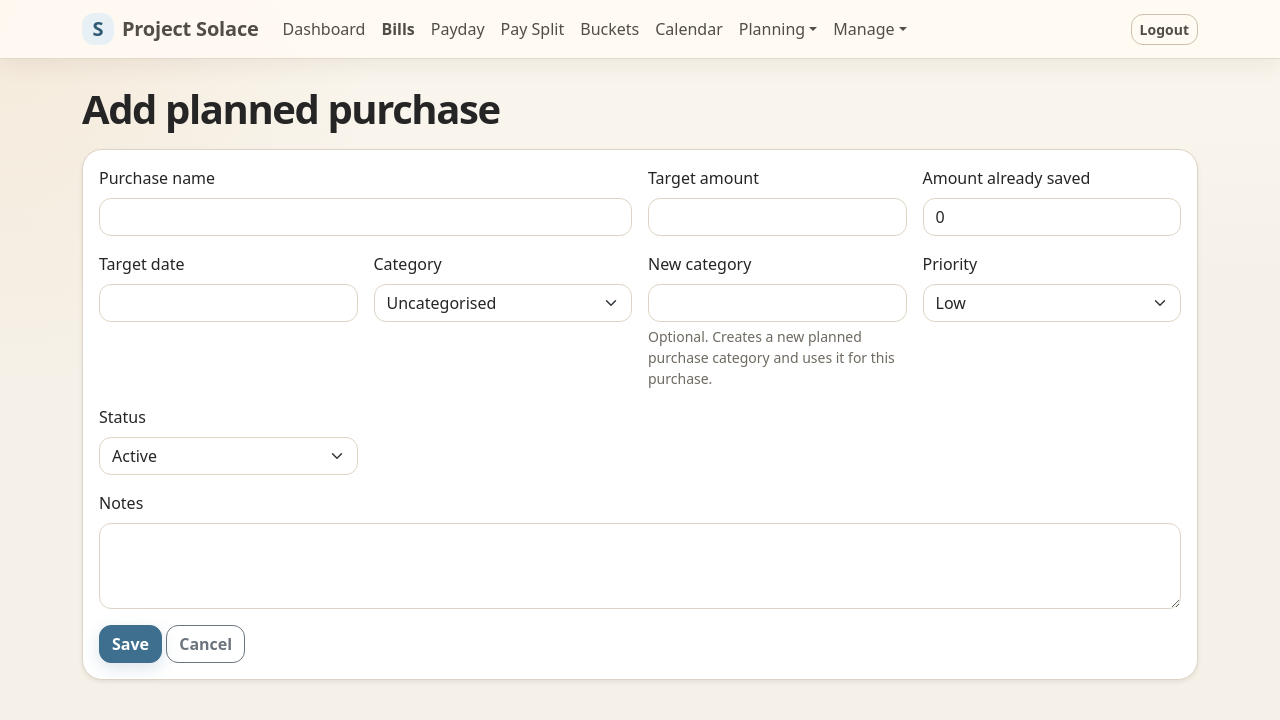
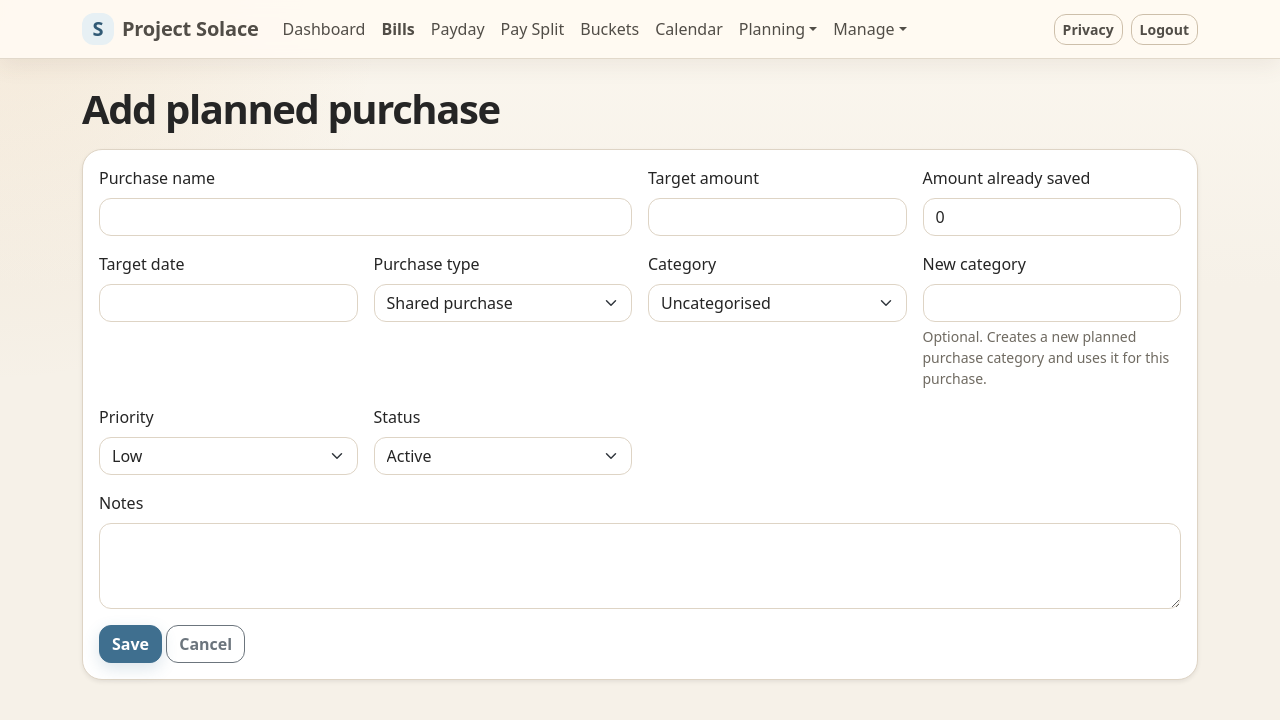
Before and after one commit to Moose151/project-solace, a Flask app: page /purchases/new in a window 1280 px wide. Shown: the top 720 px of the page. Run offline with Flask 3, Linux system fonts and the light colour scheme; a user stored in the database is signed in; data comes from the database, SQL or seed files in the repository.

Commit message:
Add privacy filter and planned purchase scope

```diff
--- a/app/forms.py
+++ b/app/forms.py
@@ -74,6 +74,13 @@ class PlannedPurchaseForm(FlaskForm):
     target_date = StringField("Target date", validators=[DataRequired()], description="YYYY-MM-DD or DD/MM/YYYY")
     category_id = SelectField("Category", coerce=int, validators=[Optional()])
     new_category_name = StringField("New category", validators=[Optional(), Length(max=80)], description="Optional. Creates a new planned purchase category and uses it for this purchase.")
+    purchase_scope = SelectField(
+        "Purchase type",
+        choices=[("Shared", "Shared purchase"), ("Individual", "Individual purchase")],
+        default="Shared",
+        description="Shared purchases are saved for by the household. Individual purchases are funded from one person's individual spending."
+    )
+    owner_name = SelectField("Person", choices=[], validators=[Optional()], description="Only used for individual planned purchases.")
     priority = SelectField("Priority", choices=[("Low", "Low"), ("Medium", "Medium"), ("High", "High")])
     status = SelectField("Status", choices=[("Active", "Active"), ("Purchased", "Purchased"), ("Paused", "Paused"), ("Cancelled", "Cancelled")])
     notes = TextAreaField("Notes", validators=[Optional()])
--- a/app/models.py
+++ b/app/models.py
@@ -80,6 +80,8 @@ class PlannedPurchase(db.Model):
     category_id = db.Column(db.Integer, db.ForeignKey("category.id"), nullable=True)
     priority = db.Column(db.String(20), nullable=False, default="Medium")
     status = db.Column(db.String(20), nullable=False, default="Active")  # Active, Purchased, Paused, Cancelled
+    purchase_scope = db.Column(db.String(20), nullable=False, default="Shared")  # Shared or Individual
+    owner_name = db.Column(db.String(120), nullable=True)
     notes = db.Column(db.Text, nullable=True)
 
     category = db.relationship("Category")
--- a/app/routes.py
+++ b/app/routes.py
@@ -16,7 +16,8 @@ from .forms import LoginForm, SettingsForm, CategoryForm, RecurringBillForm, Pla
 from .budget_engine import (
     annual_cost, fortnightly_bill_amount, generate_bill_dates,
     planned_purchase_fortnightly_amount, current_pay_cycle, household_pay_cycle, money, parse_date, income_for_cycle,
-    generate_income_dates, next_income_pay_date, calculate_bucket_allocations, calculate_person_bucket_allocations
+    generate_income_dates, next_income_pay_date, calculate_bucket_allocations, calculate_person_bucket_allocations,
+    is_shared_purchase, planned_purchase_scope_label
 )
 
 main = Blueprint("main", __name__)
@@ -326,61 +327,42 @@ def get_dashboard_widgets():
 
 
 
-def get_cycle_window(settings, income_sources=None, today=None, offset=0):
-    """Return the pay-cycle window.
-
-    The current cycle is based on the earliest active income source's known
-    payday. That known payday is an anchor date and can be in the past.
-
-    offset=0 returns the current cycle.
-    offset=1 returns the next cycle.
-    offset=-1 returns the previous cycle.
+def get_cycle_window(settings, income_sources=None, offset=0, today=None):
+    """Return the household pay-cycle window, optionally shifted by 14-day cycles.
+
+    Active income sources are treated as the source of truth. Their stored
+    dates are known-payday anchors and can be in the past. This function must
+    not call itself; it calculates the current cycle directly from the earliest
+    active income anchor and then applies the requested offset.
     """
-    if today is None:
-        today = date.today()
-
-    active_income_sources = [
+    today = today or date.today()
+    active_sources = [
         source for source in (income_sources or [])
         if getattr(source, "active", False) and getattr(source, "next_pay_date", None)
     ]
 
-    anchor_date = None
-
-    if active_income_sources:
-        # Use the earliest active income date as the household pay-cycle anchor.
-        parsed_dates = []
-        for source in active_income_sources:
-            parsed_date = parse_date(source.next_pay_date)
-            if parsed_date:
-                parsed_dates.append(parsed_date)
-
-        if parsed_dates:
-            anchor_date = min(parsed_dates)
-
-    if anchor_date is None:
-        # Fallback to household settings if no active income source exists.
-        anchor_date = parse_date(settings.first_payday)
-
-    if anchor_date is None:
-        # Final fallback so the app does not crash on an incomplete setup.
-        anchor_date = today
-
-    # Move the cycle anchor forward until today is inside the current cycle.
-    cycle_start = anchor_date
+    anchors = []
+    for source in active_sources:
+        anchor = parse_date(getattr(source, "next_pay_date", None))
+        if anchor:
+            anchors.append(anchor)
+
+    if anchors:
+        cycle_start = min(anchors)
+    else:
+        cycle_start = parse_date(getattr(settings, "first_payday", None)) or today
+
     while cycle_start + timedelta(days=13) < today:
         cycle_start += timedelta(days=14)
 
-    # If the anchor is still in the future, move backwards until today fits.
     while cycle_start > today:
         cycle_start -= timedelta(days=14)
 
-    # Apply requested cycle offset.
     if offset:
-        cycle_start += timedelta(days=14 * offset)
+        cycle_start += timedelta(days=14 * int(offset))
 
     cycle_end = cycle_start + timedelta(days=13)
     next_payday = cycle_end + timedelta(days=1)
-
     return cycle_start, cycle_end, next_payday
 
 
@@ -415,12 +397,49 @@ def get_or_create_cycle_closeout(cycle_start, cycle_end):
     return closeout
 
 
+def purchase_person_choices():
+    """Return person choices based on configured income owners."""
+    names = sorted({
+        (source.owner_name or "Household").strip()
+        for source in IncomeSource.query.filter_by(active=True).all()
+        if (source.owner_name or "").strip()
+    }, key=str.lower)
+    choices = [("", "Select person")]
+    choices.extend((name, name) for name in names)
+    return choices
+
+
+def prepare_purchase_form(form, purchase=None):
+    form.category_id.choices = category_choices("Purchase")
+    form.owner_name.choices = purchase_person_choices()
+    if purchase and request.method == "GET":
+        form.category_id.data = purchase.category_id or 0
+        form.owner_name.data = purchase.owner_name or ""
+
+
+def shared_active_purchases():
+    return [p for p in PlannedPurchase.query.filter_by(status="Active").all() if is_shared_purchase(p)]
+
+
+def individual_purchase_contributions(first_payday):
+    rows = {}
+    for purchase in PlannedPurchase.query.filter_by(status="Active").all():
+        if is_shared_purchase(purchase):
+            continue
+        person = purchase.owner_name or "Unassigned"
+        rows.setdefault(person, {"person": person, "purchases": [], "total": 0})
+        amount = planned_purchase_fortnightly_amount(purchase, first_payday)
+        rows[person]["purchases"].append({"purchase": purchase, "amount": amount})
+        rows[person]["total"] = money(rows[person]["total"] + amount)
+    return sorted(rows.values(), key=lambda row: row["person"].lower())
+
+
 @main.context_processor
 def inject_globals():
     settings = get_settings()
     theme_mode = settings.theme if settings and settings.theme in ["Light", "Dark", "Auto"] else "Light"
     show_help_tips = True if not settings else bool(getattr(settings, "show_help_tips", True))
-    return {"settings": settings, "money": money, "theme_mode": theme_mode, "show_help_tips": show_help_tips}
+    return {"settings": settings, "money": money, "theme_mode": theme_mode, "show_help_tips": show_help_tips, "planned_purchase_scope_label": planned_purchase_scope_label}
 
 
 @main.route("/health")
@@ -453,15 +472,17 @@ def dashboard():
     settings = get_settings()
     bills = RecurringBill.query.filter_by(active=True).order_by(RecurringBill.name).all()
     purchases = PlannedPurchase.query.filter_by(status="Active").order_by(PlannedPurchase.target_date).all()
+    shared_purchases = [p for p in purchases if is_shared_purchase(p)]
+    individual_purchase_rows = individual_purchase_contributions(settings.first_payday)
 
     bill_fortnightly_total = money(sum(fortnightly_bill_amount(b) for b in bills))
-    purchase_fortnightly_total = money(sum(planned_purchase_fortnightly_amount(p, settings.first_payday) for p in purchases))
+    purchase_fortnightly_total = money(sum(planned_purchase_fortnightly_amount(p, settings.first_payday) for p in shared_purchases))
     buffer_amount = money(settings.default_buffer_amount)
     total_set_aside = money(bill_fortnightly_total + purchase_fortnightly_total + buffer_amount)
 
     today = date.today()
     income_sources = IncomeSource.query.filter_by(active=True).order_by(IncomeSource.next_pay_date, IncomeSource.name).all()
-    cycle_start, cycle_end, next_payday = household_pay_cycle(settings.first_payday, income_sources, today=today)
+    cycle_start, cycle_end, next_payday = get_cycle_window(settings, income_sources, today=today)
     income_items, income_total = income_for_cycle(income_sources, cycle_start, cycle_end)
     buckets = Bucket.query.filter_by(active=True).order_by(Bucket.sort_order, Bucket.name).all()
     bucket_allocations = calculate_bucket_allocations(buckets, income_total)
@@ -531,6 +552,8 @@ def dashboard():
         monthly_total=monthly_total,
         annual_total=annual_total,
         purchases=purchases,
+        shared_purchases=shared_purchases,
+        individual_purchase_rows=individual_purchase_rows,
         planned_purchase_fortnightly_amount=planned_purchase_fortnightly_amount,
         setup_steps=setup_steps,
         show_setup=show_setup,
@@ -876,6 +899,7 @@ def cycle_closeout():
         income_total=income_total,
         bucket_allocations=bucket_allocations,
         person_bucket_allocations=person_bucket_allocations,
+        individual_purchase_rows=individual_purchase_contributions(settings.first_payday),
         checklist_items=checklist_items,
     )
 
@@ -911,17 +935,26 @@ def purchases():
     rows = PlannedPurchase.query.all()
     rows = sorted(rows, key=lambda p: (p.status != "Active", priority_order.get(p.priority, 1), p.target_date or "9999-12-31", p.name.lower()))
     settings = get_settings()
-    return render_template("purchases.html", purchases=rows, planned_purchase_fortnightly_amount=planned_purchase_fortnightly_amount, first_payday=settings.first_payday)
+    individual_purchase_rows = individual_purchase_contributions(settings.first_payday)
+    return render_template(
+        "purchases.html",
+        purchases=rows,
+        planned_purchase_fortnightly_amount=planned_purchase_fortnightly_amount,
+        first_payday=settings.first_payday,
+        individual_purchase_rows=individual_purchase_rows,
+    )
 
 
 @main.route("/purchases/new", methods=["GET", "POST"])
 @login_required
 def new_purchase():
     form = PlannedPurchaseForm()
-    form.category_id.choices = category_choices("Purchase")
+    prepare_purchase_form(form)
     if form.validate_on_submit():
         purchase = PlannedPurchase()
         form.populate_obj(purchase)
+        if purchase.purchase_scope != "Individual":
+            purchase.owner_name = None
         purchase.target_date = normalise_date_string(purchase.target_date)
         new_category = get_or_create_category(form.new_category_name.data, "Purchase")
         purchase.category_id = new_category.id if new_category else (form.category_id.data or None)
@@ -937,11 +970,11 @@ def new_purchase():
 def edit_purchase(purchase_id):
     purchase = db.session.get(PlannedPurchase, purchase_id)
     form = PlannedPurchaseForm(obj=purchase)
-    form.category_id.choices = category_choices("Purchase")
-    if request.method == "GET":
-        form.category_id.data = purchase.category_id or 0
+    prepare_purchase_form(form, purchase)
     if form.validate_on_submit():
         form.populate_obj(purchase)
+        if purchase.purchase_scope != "Individual":
+            purchase.owner_name = None
         purchase.target_date = normalise_date_string(purchase.target_date)
         new_category = get_or_create_category(form.new_category_name.data, "Purchase")
         purchase.category_id = new_category.id if new_category else (form.category_id.data or None)
@@ -1136,7 +1169,7 @@ def pay_cycle():
 
     bills_due = money(sum(o.amount for o in occurrences if o.status != "Paid"))
     active_bills = RecurringBill.query.filter_by(active=True).all()
-    purchases = PlannedPurchase.query.filter_by(status="Active").all()
+    purchases = shared_active_purchases()
     recurring_average = money(sum(fortnightly_bill_amount(b) for b in active_bills))
     purchase_average = money(sum(planned_purchase_fortnightly_amount(p, settings.first_payday) for p in purchases))
     total_average = money(recurring_average + purchase_average + settings.default_buffer_amount)
@@ -1245,7 +1278,7 @@ def buckets():
 
     settings = get_settings()
     income_sources = IncomeSource.query.filter_by(active=True).order_by(IncomeSource.next_pay_date, IncomeSource.owner_name, IncomeSource.name).all()
-    cycle_start, cycle_end, next_payday = household_pay_cycle(settings.first_payday, income_sources)
+    cycle_start, cycle_end, next_payday = get_cycle_window(settings, income_sources)
     income_items, income_total = income_for_cycle(income_sources, cycle_start, cycle_end)
     bucket_allocations = calculate_bucket_allocations(active_buckets, income_total)
     person_bucket_allocations = calculate_person_bucket_allocations(income_items, active_buckets, income_total)
@@ -1322,13 +1355,13 @@ def delete_bucket(bucket_id):
 def pay_split():
     settings = get_settings()
     income_sources = IncomeSource.query.filter_by(active=True).order_by(IncomeSource.next_pay_date, IncomeSource.name).all()
-    cycle_start, cycle_end, next_payday = household_pay_cycle(settings.first_payday, income_sources)
+    cycle_start, cycle_end, next_payday = get_cycle_window(settings, income_sources)
     income_items, income_total = income_for_cycle(income_sources, cycle_start, cycle_end)
     buckets = Bucket.query.filter_by(active=True).order_by(Bucket.sort_order, Bucket.name).all()
     bucket_allocations = calculate_bucket_allocations(buckets, income_total)
     person_bucket_allocations = calculate_person_bucket_allocations(income_items, buckets, income_total)
     recurring_average = money(sum(fortnightly_bill_amount(b) for b in RecurringBill.query.filter_by(active=True).all()))
-    purchase_average = money(sum(planned_purchase_fortnightly_amount(p, settings.first_payday) for p in PlannedPurchase.query.filter_by(status="Active").all()))
+    purchase_average = money(sum(planned_purchase_fortnightly_amount(p, settings.first_payday) for p in shared_active_purchases()))
     required_set_aside = money(recurring_average + purchase_average + settings.default_buffer_amount)
     bills_bucket_total = money(sum(row["rounded_amount"] for row in bucket_allocations if row["bucket"].bucket_type in ["Bills", "Planned purchases"]))
     bucket_total = money(sum(row["rounded_amount"] for row in bucket_allocations))
@@ -1343,6 +1376,7 @@ def pay_split():
         income_total=income_total,
         bucket_allocations=bucket_allocations,
         person_bucket_allocations=person_bucket_allocations,
+        individual_purchase_rows=individual_purchase_contributions(settings.first_payday),
         recurring_average=recurring_average,
         purchase_average=purchase_average,
         required_set_aside=required_set_aside,
@@ -1436,6 +1470,7 @@ def payday_checklist():
         income_total=income_total,
         bucket_allocations=bucket_allocations,
         person_bucket_allocations=person_bucket_allocations,
+        individual_purchase_rows=individual_purchase_contributions(settings.first_payday),
         checklist_items=checklist_items,
         checklist_rows=checklist_rows,
         hidden_preferences=hidden_preferences,
@@ -1584,6 +1619,8 @@ def purchases_to_rows():
             "category": purchase.category.name if purchase.category else "",
             "priority": purchase.priority,
             "status": purchase.status,
+            "purchase_scope": getattr(purchase, "purchase_scope", "Shared"),
+            "owner_name": getattr(purchase, "owner_name", "") or "",
             "notes": purchase.notes or "",
         })
     return rows
--- a/app/static/css/site.css
+++ b/app/static/css/site.css
@@ -1310,3 +1310,29 @@ html[data-bs-theme="dark"] .modern-calendar .calendar-day.today {
     flex: 1 1 auto;
   }
 }
+
+
+/* v23 privacy filter */
+#privacyToggle.active {
+  background: rgba(255,255,255,.18);
+  border-color: rgba(255,255,255,.42);
+}
+.privacy-blur .money-value {
+  filter: blur(7px);
+  user-select: none;
+  transition: filter .15s ease;
+}
+.privacy-blur .money-value:hover,
+.privacy-blur .money-value:focus {
+  filter: blur(4px);
+}
+.privacy-blur .metric-value,
+.privacy-blur .summary-pill strong,
+.privacy-blur td:nth-child(n+4) {
+  /* fallback for values not automatically wrapped */
+}
+.badge-soft {
+  color: var(--hs-text);
+  background: var(--hs-surface-soft);
+  border: 1px solid var(--hs-border);
+}
--- a/app/templates/base.html
+++ b/app/templates/base.html
@@ -62,6 +62,7 @@
           </ul>
         </li>
       </ul>
+      <button class="btn btn-outline-light btn-sm me-2" type="button" id="privacyToggle" aria-pressed="false" title="Blur money amounts">Privacy</button>
       <a class="btn btn-outline-light btn-sm" href="{{ url_for('main.logout') }}">Logout</a>
       {% endif %}
     </div>
@@ -96,6 +97,56 @@
   document.querySelectorAll('[data-bs-toggle="tooltip"]').forEach(function (el) {
     new bootstrap.Tooltip(el, { trigger: 'hover focus click' });
   });
+
+  (function solacePrivacyFilter() {
+    function wrapMoneyTextNodes(root) {
+      if (!root || root.dataset.moneyWrapped === 'true') return;
+      var walker = document.createTreeWalker(root, NodeFilter.SHOW_TEXT, {
+        acceptNode: function(node) {
+          if (!node.nodeValue || !/[\$£€]\s?\d|\d[\d,]*\.\d{2}\s?\/fortnight/.test(node.nodeValue)) {
+            return NodeFilter.FILTER_REJECT;
+          }
+          var parent = node.parentElement;
+          if (!parent || parent.closest('script,style,textarea,input,select,.money-value')) {
+            return NodeFilter.FILTER_REJECT;
+          }
+          return NodeFilter.FILTER_ACCEPT;
+        }
+      });
+      var nodes = [];
+      while (walker.nextNode()) nodes.push(walker.currentNode);
+      nodes.forEach(function(node) {
+        var span = document.createElement('span');
+        span.className = 'money-value';
+        span.textContent = node.nodeValue;
+        node.parentNode.replaceChild(span, node);
+      });
+      root.dataset.moneyWrapped = 'true';
+    }
+
+    function setPrivacy(enabled) {
+      document.body.classList.toggle('privacy-blur', enabled);
+      localStorage.setItem('solacePrivacyBlur', enabled ? '1' : '0');
+      var button = document.getElementById('privacyToggle');
+      if (button) {
+        button.setAttribute('aria-pressed', enabled ? 'true' : 'false');
+        button.classList.toggle('active', enabled);
+        button.textContent = enabled ? 'Privacy on' : 'Privacy';
+      }
+    }
+
+    document.addEventListener('DOMContentLoaded', function() {
+      wrapMoneyTextNodes(document.querySelector('main'));
+      var enabled = localStorage.getItem('solacePrivacyBlur') === '1';
+      setPrivacy(enabled);
+      var button = document.getElementById('privacyToggle');
+      if (button) {
+        button.addEventListener('click', function() {
+          setPrivacy(!document.body.classList.contains('privacy-blur'));
+        });
+      }
+    });
+  })();
 </script>
 </body>
 </html>
--- a/app/templates/dashboard.html
+++ b/app/templates/dashboard.html
@@ -78,7 +78,7 @@
               </div>
               <div class="summary-pills">
                 <div class="summary-pill"><span>Recurring bills</span><strong>{{ settings.currency_symbol }}{{ '%.2f'|format(bill_fortnightly_total) }}</strong></div>
-                <div class="summary-pill"><span>Planned purchases</span><strong>{{ settings.currency_symbol }}{{ '%.2f'|format(purchase_fortnightly_total) }}</strong></div>
+                <div class="summary-pill"><span>Shared planned purchases</span><strong>{{ settings.currency_symbol }}{{ '%.2f'|format(purchase_fortnightly_total) }}</strong></div>
                 <div class="summary-pill"><span>Buffer</span><strong>{{ settings.currency_symbol }}{{ '%.2f'|format(buffer_amount) }}</strong></div>
               </div>
             </div>
@@ -222,6 +222,7 @@
                 {% set pct = (purchase.amount_saved / purchase.target_amount * 100) if purchase.target_amount else 0 %}
                 <div class="purchase-card border rounded p-3 mb-3">
                   <div class="d-flex justify-content-between gap-3"><strong>{{ purchase.name }}</strong><span>{{ settings.currency_symbol }}{{ '%.2f'|format(planned_purchase_fortnightly_amount(purchase, settings.first_payday)) }}/fortnight</span></div>
+                  <div class="text-muted small">{{ planned_purchase_scope_label(purchase) }}</div>
                   <div class="progress my-2 progress-thin"><div class="progress-bar" style="width: {{ [pct, 100]|min }}%"></div></div>
                   <div class="small text-muted mb-2">{{ settings.currency_symbol }}{{ '%.2f'|format(purchase.amount_saved) }} saved of {{ settings.currency_symbol }}{{ '%.2f'|format(purchase.target_amount) }} · target {{ purchase.target_date }}</div>
                   <form class="d-flex gap-2" method="post" action="{{ url_for('main.add_purchase_saved', purchase_id=purchase.id) }}">
--- a/app/templates/purchase_form.html
+++ b/app/templates/purchase_form.html
@@ -8,6 +8,8 @@
   <div class="col-md-3">{{ form.target_amount.label(class="form-label") }} {{ form.target_amount(class="form-control") }}</div>
   <div class="col-md-3">{{ form.amount_saved.label(class="form-label") }} {{ form.amount_saved(class="form-control") }}</div>
   <div class="col-md-3">{{ form.target_date.label(class="form-label") }} {{ form.target_date(class="form-control") }}</div>
+  <div class="col-md-3">{{ form.purchase_scope.label(class="form-label") }} {{ help_tip(form.purchase_scope.description) }} {{ form.purchase_scope(class="form-select", id="purchase_scope") }}</div>
+  <div class="col-md-3" id="purchase_owner_wrap">{{ form.owner_name.label(class="form-label") }} {{ help_tip(form.owner_name.description) }} {{ form.owner_name(class="form-select") }}</div>
   <div class="col-md-3">{{ form.category_id.label(class="form-label") }} {{ form.category_id(class="form-select") }}</div>
   <div class="col-md-3">{{ form.new_category_name.label(class="form-label") }} {{ form.new_category_name(class="form-control") }}<div class="form-text">{{ form.new_category_name.description }}</div></div>
   <div class="col-md-3">{{ form.priority.label(class="form-label") }} {{ help_tip("Priority is currently used for sorting and visual importance only. It does not change the set-aside calculation yet.") }} {{ form.priority(class="form-select") }}</div>
@@ -15,4 +17,19 @@
   <div class="col-12">{{ form.notes.label(class="form-label") }} {{ form.notes(class="form-control", rows="3") }}</div>
   <div class="col-12"><button class="btn btn-primary">Save</button> <a href="{{ url_for('main.purchases') }}" class="btn btn-outline-secondary">Cancel</a></div>
 </div></form>
+
+<script>
+(function(){
+  var scope = document.getElementById('purchase_scope');
+  var ownerWrap = document.getElementById('purchase_owner_wrap');
+  function updateOwnerVisibility(){
+    if (!scope || !ownerWrap) return;
+    ownerWrap.style.display = scope.value === 'Individual' ? '' : 'none';
+  }
+  if (scope) {
+    scope.addEventListener('change', updateOwnerVisibility);
+    updateOwnerVisibility();
+  }
+})();
+</script>
 {% endblock %}
```
Also changed, not shown: app/__init__.py (+10 -1 lines), app/budget_engine.py (+12 -0 lines), app/templates/pay_split.html (+12 -0 lines), app/templates/payday_checklist.html (+15 -0 lines), app/templates/purchases.html (+17 -2 lines).
